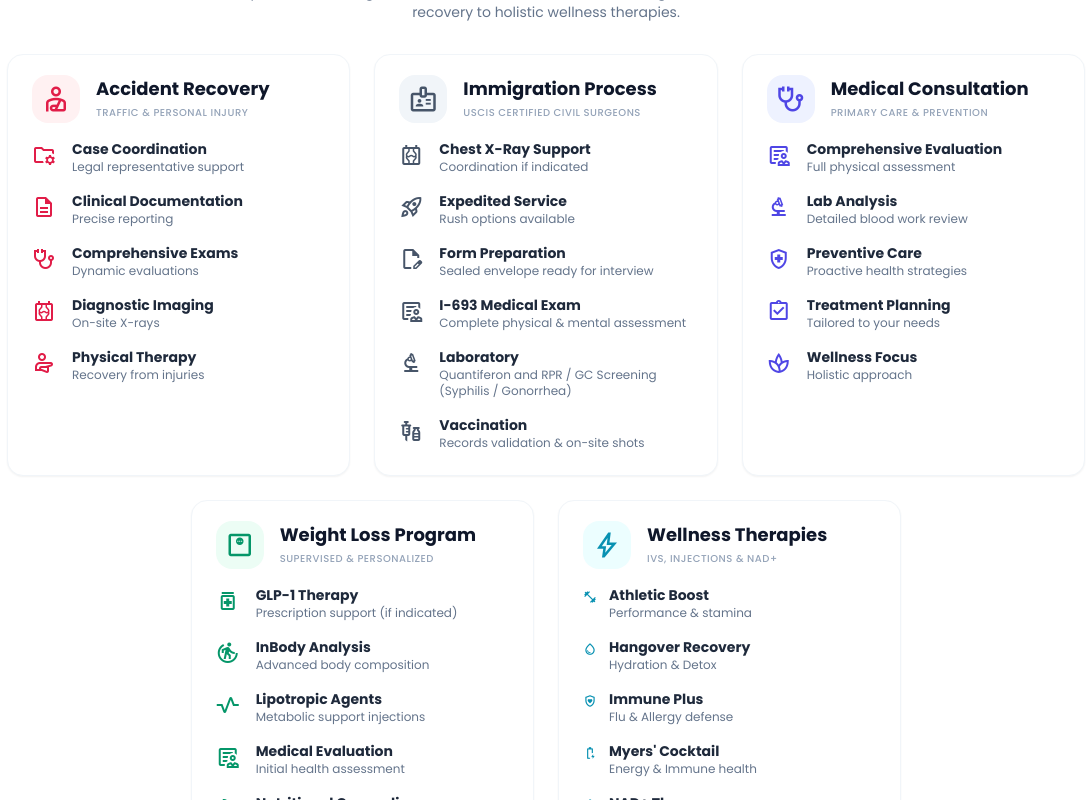
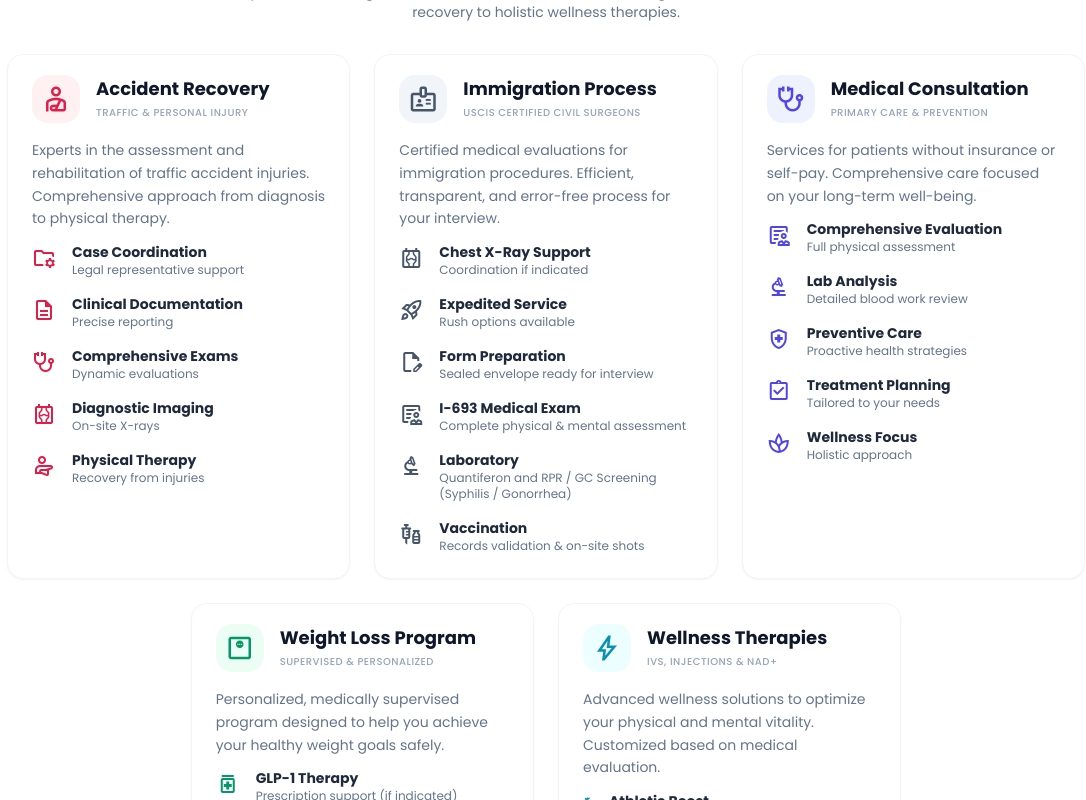
Before and after one commit to ruizuregmedicalcenter/ruizuregmedicalcenter2, a React (Vite) app: page / in a window 1280 px wide. Shown: the part 820-1620 px from the top of the page, without its empty margins (94-1180 px from the left). Built offline with nearby package versions, Linux system fonts and the light colour scheme.

Commit message:
Restore service descriptions and fix JSX syntax errors

```diff
--- a/src/LandingPage.jsx
+++ b/src/LandingPage.jsx
@@ -136,7 +136,11 @@ const LandingPage = () => {
                                         <p className="text-[10px] text-slate-400 font-medium uppercase tracking-wider mt-1">{language === 'en' ? 'Traffic & Personal Injury' : 'Tráfico y Lesiones Personales'}</p>
                                     </div>
                                 </div>
-
+                                <p className="text-slate-500 mb-3 text-sm leading-relaxed">
+                                    {language === 'en'
+                                        ? "Experts in the assessment and rehabilitation of traffic accident injuries. Comprehensive approach from diagnosis to physical therapy."
+                                        : "Expertos en la valoración y rehabilitación de lesiones por accidentes de tráfico. Enfoque integral desde el diagnóstico hasta la terapia física."}
+                                </p>
                                 <div className="grid grid-cols-1 gap-4">
                                     <div className="flex gap-4">
                                         <span className="material-symbols-outlined text-rose-600 mt-1 font-normal">folder_managed</span>
@@ -187,7 +191,11 @@ const LandingPage = () => {
                                         <p className="text-[10px] text-slate-400 font-medium uppercase tracking-wider mt-1">{language === 'en' ? 'USCIS Certified Civil Surgeons' : 'Cirujanos Civiles Certificados'}</p>
                                     </div>
                                 </div>
-
+                                <p className="text-slate-500 mb-3 text-sm leading-relaxed">
+                                    {language === 'en'
+                                        ? "Certified medical evaluations for immigration procedures. Efficient, transparent, and error-free process for your interview."
+                                        : "Evaluaciones médicas certificadas para trámites migratorios. Proceso eficiente, transparente y libre de errores para su entrevista."}
+                                </p>
                                 <div className="grid grid-cols-1 gap-4">
                                     <div className="flex gap-4">
                                         <span className="material-symbols-outlined text-slate-600 mt-1 font-normal">radiology</span>
@@ -245,7 +253,11 @@ const LandingPage = () => {
                                         <p className="text-[10px] text-slate-400 font-medium uppercase tracking-wider mt-1">{language === 'en' ? 'Primary Care & Prevention' : 'Atención Primaria y Prevención'}</p>
                                     </div>
                                 </div>
-
+                                <p className="text-slate-500 mb-3 text-sm leading-relaxed">
+                                    {language === 'en'
+                                        ? "Services for patients without insurance or self-pay. Comprehensive care focused on your long-term well-being."
+                                        : "Servicios para pacientes sin seguro o pago privado. Atención integral enfocada en su bienestar a largo plazo."}
+                                </p>
                                 <div className="grid grid-cols-1 gap-4">
                                     <div className="flex gap-4">
                                         <span className="material-symbols-outlined text-indigo-600 mt-1 font-normal">clinical_notes</span>
@@ -296,7 +308,11 @@ const LandingPage = () => {
                                         <p className="text-[10px] text-slate-400 font-medium uppercase tracking-wider mt-1">{language === 'en' ? 'Supervised & Personalized' : 'Supervisado y Personalizado'}</p>
                                     </div>
                                 </div>
-
+                                <p className="text-slate-500 mb-3 text-sm leading-relaxed">
+                                    {language === 'en'
+                                        ? "Personalized, medically supervised program designed to help you achieve your healthy weight goals safely."
+                                        : "Programa personalizado con supervisión médica para ayudarle a alcanzar sus metas de peso saludable de manera segura."}
+                                </p>
                                 <div className="grid grid-cols-1 gap-4">
                                     <div className="flex gap-4">
                                         <span className="material-symbols-outlined text-emerald-600 mt-1 font-normal">medication</span>
@@ -361,7 +377,11 @@ const LandingPage = () => {
                                         <p className="text-[10px] text-slate-400 font-medium uppercase tracking-wider mt-1">{language === 'en' ? 'IVs, Injections & NAD+' : 'Sueros, Inyecciones y NAD+'}</p>
                                     </div>
                                 </div>
-
+                                <p className="text-slate-500 mb-3 text-sm leading-relaxed">
+                                    {language === 'en'
+                                        ? "Advanced wellness solutions to optimize your physical and mental vitality. Customized based on medical evaluation."
+                                        : "Soluciones de bienestar para optimizar su vitalidad. Fórmulas personalizadas según evaluación médica."}
+                                </p>
 
                                 <div className="grid grid-cols-1 gap-4">
                                     <div className="flex gap-3">
@@ -446,7 +466,7 @@ const LandingPage = () => {
                 </section>
 
                 {/* Promo Banner */}
-                <section className="max-w-[1200px] mx-auto px-6 mb-20">
+                <section className="max-w-[1200px] mx-auto px-6 mb-20" >
                     <div className="bg-gradient-to-r from-teal-500 to-emerald-500 rounded-3xl p-8 md:p-12 text-white shadow-xl relative overflow-hidden">
                         <div className="absolute top-0 right-0 w-64 h-64 bg-white/10 rounded-full -mr-16 -mt-16 pointer-events-none"></div>
                         <div className="relative z-10 flex flex-col md:flex-row gap-8 items-center justify-between">
@@ -474,7 +494,7 @@ const LandingPage = () => {
                 </section>
 
                 {/* Community Section */}
-                <section className="bg-white dark:bg-slate-900/50 py-20">
+                <section className="bg-white dark:bg-slate-900/50 py-20" >
                     <div className="max-w-[1200px] mx-auto px-6">
                         <div className="grid grid-cols-1 lg:grid-cols-2 gap-16 items-center">
                             <div className="relative">
@@ -538,7 +558,7 @@ const LandingPage = () => {
                 </section>
 
                 {/* Contact Section */}
-                <section id="location" className="max-w-[1200px] mx-auto px-6 py-20">
+                <section id="location" className="max-w-[1200px] mx-auto px-6 py-20" >
                     <div className="grid grid-cols-1 md:grid-cols-2 gap-12 bg-white dark:bg-slate-900/40 rounded-[2.5rem] overflow-hidden border border-slate-100 dark:border-slate-800 shadow-sm">
                         <div className="p-10 md:p-16">
                             <h3 className="text-3xl font-extrabold mb-8 text-slate-900 dark:text-white">{language === 'en' ? 'Visit Our Miami Center' : 'Visite Nuestro Centro en Miami'}</h3>
@@ -592,7 +612,7 @@ const LandingPage = () => {
                 </section>
 
                 {/* CTA Section */}
-                <section className="max-w-[1200px] mx-auto px-6 pb-20">
+                <section className="max-w-[1200px] mx-auto px-6 pb-20" >
                     <div className="bg-primary rounded-[2.5rem] p-12 text-center text-white relative overflow-hidden shadow-2xl">
                         <div className="absolute inset-0 bg-[radial-gradient(circle_at_top_right,_var(--tw-gradient-stops))] from-secondary/40 via-transparent to-transparent"></div>
                         <h2 className="text-3xl md:text-5xl font-extrabold mb-6 relative z-10 leading-tight">
@@ -614,7 +634,7 @@ const LandingPage = () => {
             </main>
 
             {/* Footer */}
-            <footer className="bg-white dark:bg-background-dark border-t border-slate-100 dark:border-slate-800 pt-16 pb-8">
+            <footer className="bg-white dark:bg-background-dark border-t border-slate-100 dark:border-slate-800 pt-16 pb-8" >
                 <div className="max-w-[1200px] mx-auto px-6">
                     <div className="grid grid-cols-2 md:grid-cols-4 gap-12 mb-16">
                         <div className="col-span-2 md:col-span-1">
```
